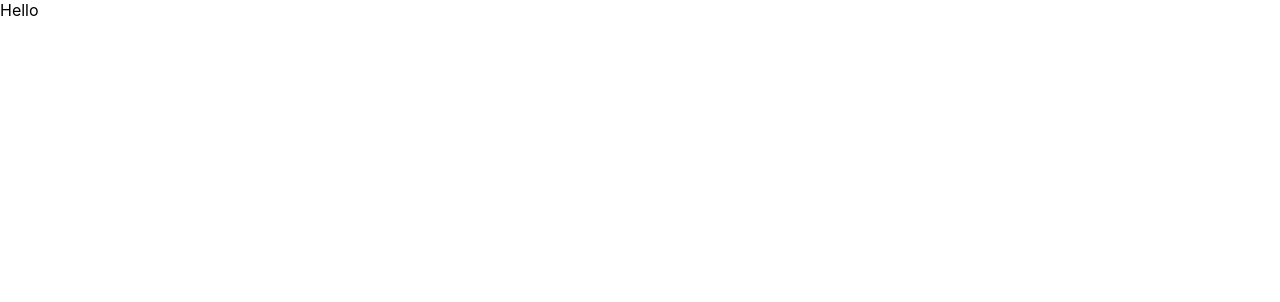
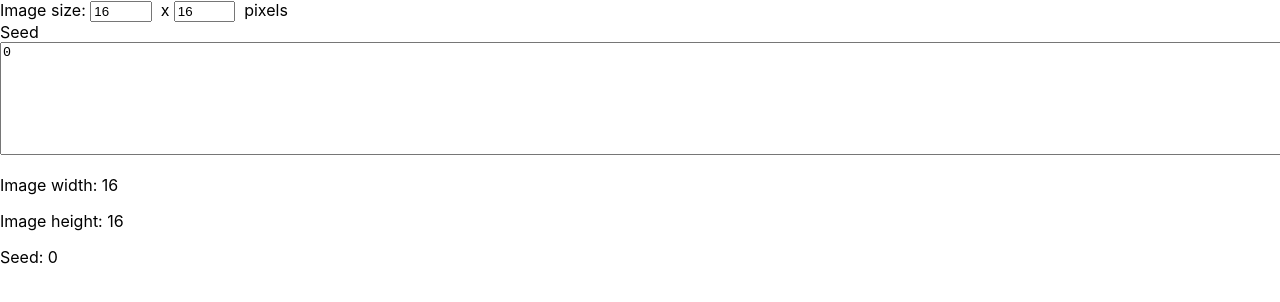
Before and after one commit to EmileCalixte/pixel-image-generator, a React (Create React App) app: page / in a window 1280 px wide. Shown: the top 302 px of the page. Built offline with nearby package versions, Linux system fonts and the light colour scheme.

Commit message:
Settings inputs

```diff
--- a/src/components/App.tsx
+++ b/src/components/App.tsx
@@ -1,9 +1,58 @@
-import React from 'react';
+import React, {useState} from 'react';
+import ImageGenerator from "./ImageGenerator";
 
 const App = () => {
+    const IMAGE_MAX_WIDTH = 256;
+    const IMAGE_MAX_HEIGHT = 256;
+
+    const [imageWidth, setImageWidth] = useState(16);
+    const [imageHeight, setImageHeight] = useState(16);
+    const [seed, setSeed] = useState(BigInt(0));
+
+    const onImageWidthChange = (e: React.ChangeEvent<HTMLInputElement>) => {
+        const newValue = e.target.value === "" ? 1 : parseInt(e.target.value);
+
+        setImageWidth(Math.min(IMAGE_MAX_WIDTH, Math.max(1, newValue)));
+    }
+
+    const onImageHeightChange = (e: React.ChangeEvent<HTMLInputElement>) => {
+        const newValue = e.target.value === "" ? 1 : parseInt(e.target.value);
+
+        setImageHeight(Math.min(IMAGE_MAX_HEIGHT, Math.max(1, newValue)));
+    }
+
+    const onSeedUpdate = (e: React.ChangeEvent<HTMLTextAreaElement>) => {
+        try {
+            setSeed(BigInt(e.target.value));
+        } catch (e) {}
+    }
+
     return (
         <div className="App">
-            Hello
+            <div className="image-size-settings">
+                Image size:&nbsp;
+                <input type="number"
+                       value={imageWidth}
+                       onInput={onImageWidthChange}
+                       min={1}
+                       max={IMAGE_MAX_WIDTH}
+                />&nbsp;
+                x&nbsp;
+                <input type="number"
+                       value={imageHeight}
+                       onInput={onImageHeightChange}
+                       min={1}
+                       max={IMAGE_MAX_HEIGHT}
+                />&nbsp;
+                pixels
+            </div>
+            <div className="image-seed-input-container">
+                <label>
+                    Seed<br/>
+                    <textarea value={seed.toString()} onInput={onSeedUpdate}/>
+                </label>
+            </div>
+            <ImageGenerator imageWidth={imageWidth} imageHeight={imageHeight} seed={seed} />
         </div>
     );
 }
--- /dev/null
+++ b/src/components/ImageGenerator.tsx
@@ -0,0 +1,17 @@
+interface Props {
+    imageWidth: number,
+    imageHeight: number,
+    seed: BigInt
+}
+
+const ImageGenerator = ({imageWidth, imageHeight, seed}: Props) => {
+    return (
+        <div className="image-generator">
+            <p>Image width: {imageWidth}</p>
+            <p>Image height: {imageHeight}</p>
+            <p>Seed: {seed.toString()}</p>
+        </div>
+    );
+}
+
+export default ImageGenerator;
--- a/src/css/index.css
+++ b/src/css/index.css
@@ -7,7 +7,13 @@ body {
     -moz-osx-font-smoothing: grayscale;
 }
 
-code {
-  font-family: source-code-pro, Menlo, Monaco, Consolas, 'Courier New',
-    monospace;
+.image-size-settings input {
+    width: 4em;
 }
+
+.image-seed-input-container textarea {
+    width: 100%;
+    resize: none;
+
+    height: 8em;
+}
```
Lines whose indentation alone changed are shown as unchanged.
